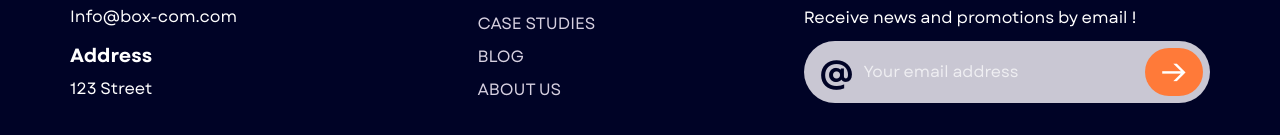
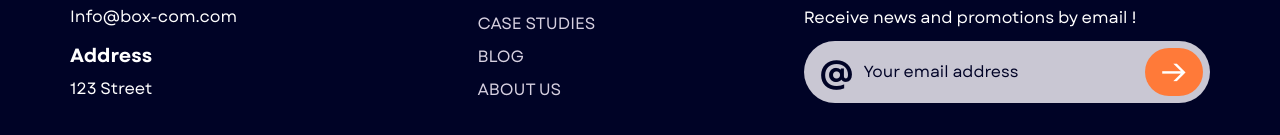
Before and after one commit to ZBIRZAK/Boxcom-africa, a React (Create React App) app: page / in a window 1280 px wide. Shown: the part 7127-7262 px from the top of the page. Built offline with nearby package versions, Linux system fonts and the light colour scheme.

Commit message:
change placeholder text on this Newsletter

```diff
--- a/src/App.css
+++ b/src/App.css
@@ -1714,7 +1714,7 @@ width: 94px;
 }
 
 .newsletter__field input::placeholder {
-  color: rgba(255, 255, 255, 0.7);
+  color: #000326;
 }
 
 .newsletter__field button {
```
